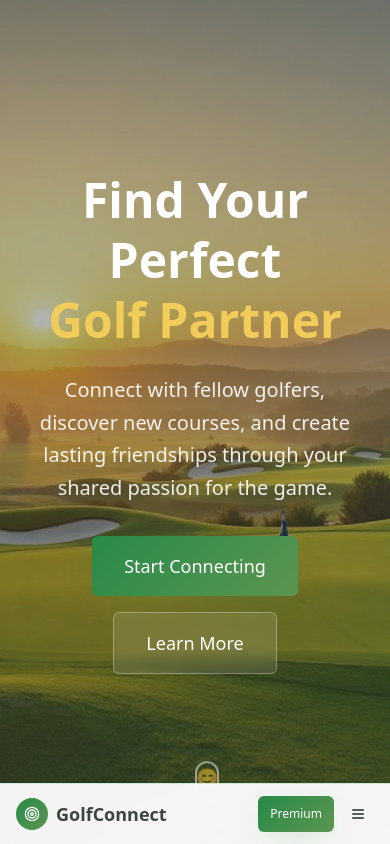
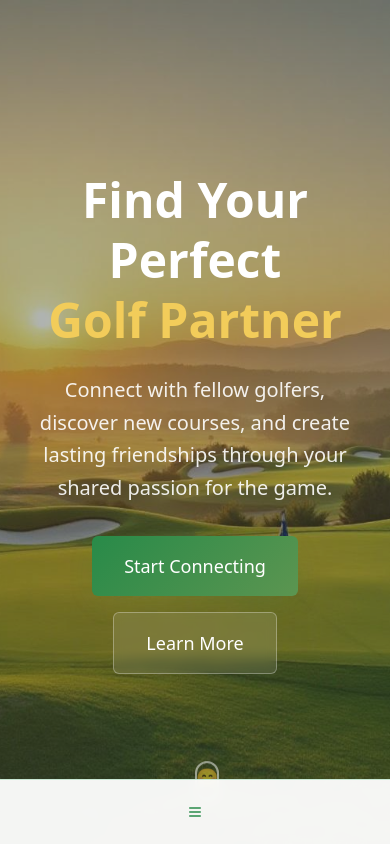
Before and after one commit to RilleB98/teemates, a React (Vite) app: page / in a window 390 px wide. Shown: the top 844 px of the page. Built offline with nearby package versions, Linux system fonts and the light colour scheme.

Commit message:
Implement hamburger menu
The navigation bar will be transformed into a hamburger menu that is always visible at the bottom of the screen. The menu will adjust its size based on the screen dimensions.

```diff
--- a/src/components/Navigation.tsx
+++ b/src/components/Navigation.tsx
@@ -82,63 +82,15 @@ export const Navigation = ({ onMessagesClick }: NavigationProps) => {
 
   return (
     <nav className="fixed bottom-0 left-0 right-0 z-50 bg-white/95 backdrop-blur-sm border-t border-golf-green-light">
-      <div className="max-w-7xl mx-auto px-4 sm:px-6 py-3 sm:py-4">
-        <div className="flex items-center justify-between">
-          {/* Logo */}
-          <div className="flex items-center space-x-2">
-            <div className="w-8 h-8 sm:w-10 sm:h-10 bg-gradient-golf rounded-full flex items-center justify-center">
-              <Target className="w-4 h-4 sm:w-6 sm:h-6 text-white" />
-            </div>
-            <div>
-              <h1 className="text-lg sm:text-xl font-bold text-golf-premium">GolfConnect</h1>
-              <p className="text-xs text-muted-foreground hidden sm:block">Find Your Match</p>
-            </div>
-          </div>
-
-          {/* Desktop Navigation */}
-          <div className="hidden md:flex items-center space-x-8">
-            <NavLink icon={Users} label="Players" active />
-            <NavLink icon={MapPin} label="Courses" />
-            <NavLink icon={MessageCircle} label="Messages" badge={formatBadgeCount(messageCount)} onClick={onMessagesClick} />
-          </div>
-
-          {/* Desktop User Actions */}
-          <div className="hidden md:flex items-center space-x-4">
-            {user ? (
-              <>
-                <Button variant="outline" size="sm" asChild>
-                  <Link to="/profile">
-                    <User className="w-4 h-4 mr-2" />
-                    Profil
-                  </Link>
-                </Button>
-                <Button variant="outline" size="sm" onClick={handleLogout}>
-                  <LogOut className="w-4 h-4 mr-2" />
-                  Logga ut
-                </Button>
-              </>
-            ) : (
-              <Button variant="outline" size="sm" asChild>
-                <Link to="/auth">
-                  <LogIn className="w-4 h-4 mr-2" />
-                  Logga in
-                </Link>
-              </Button>
-            )}
-            <Button variant="premium" size="sm">
-              Premium
-            </Button>
-          </div>
-
-          {/* Mobile Menu */}
-          <div className="md:hidden flex items-center space-x-2">
-            <Button variant="premium" size="sm" className="text-xs px-3">
-              Premium
-            </Button>
+      <div className="flex justify-center py-2 sm:py-3 md:py-4">
         <Sheet open={isMobileMenuOpen} onOpenChange={setIsMobileMenuOpen}>
           <SheetTrigger asChild>
-                <Button variant="ghost" size="sm" className="p-2">
-                  <Menu className="w-5 h-5" />
+            <Button
+              variant="ghost"
+              size="sm"
+              className="w-12 h-12 sm:w-14 sm:h-14 md:w-16 md:h-16 p-0 rounded-full hover:bg-golf-green-light/50"
+            >
+              <Menu className="w-6 h-6 sm:w-7 sm:h-7 md:w-8 md:h-8 text-golf-green" />
             </Button>
           </SheetTrigger>
           <SheetContent side="right" className="w-80">
@@ -189,13 +141,14 @@ export const Navigation = ({ onMessagesClick }: NavigationProps) => {
                     </Link>
                   </Button>
                 )}
+                <Button variant="premium" className="w-full">
+                  Premium
+                </Button>
               </div>
             </div>
           </SheetContent>
         </Sheet>
       </div>
-        </div>
-      </div>
     </nav>
   );
 };
```
Lines whose indentation alone changed are shown as unchanged.
